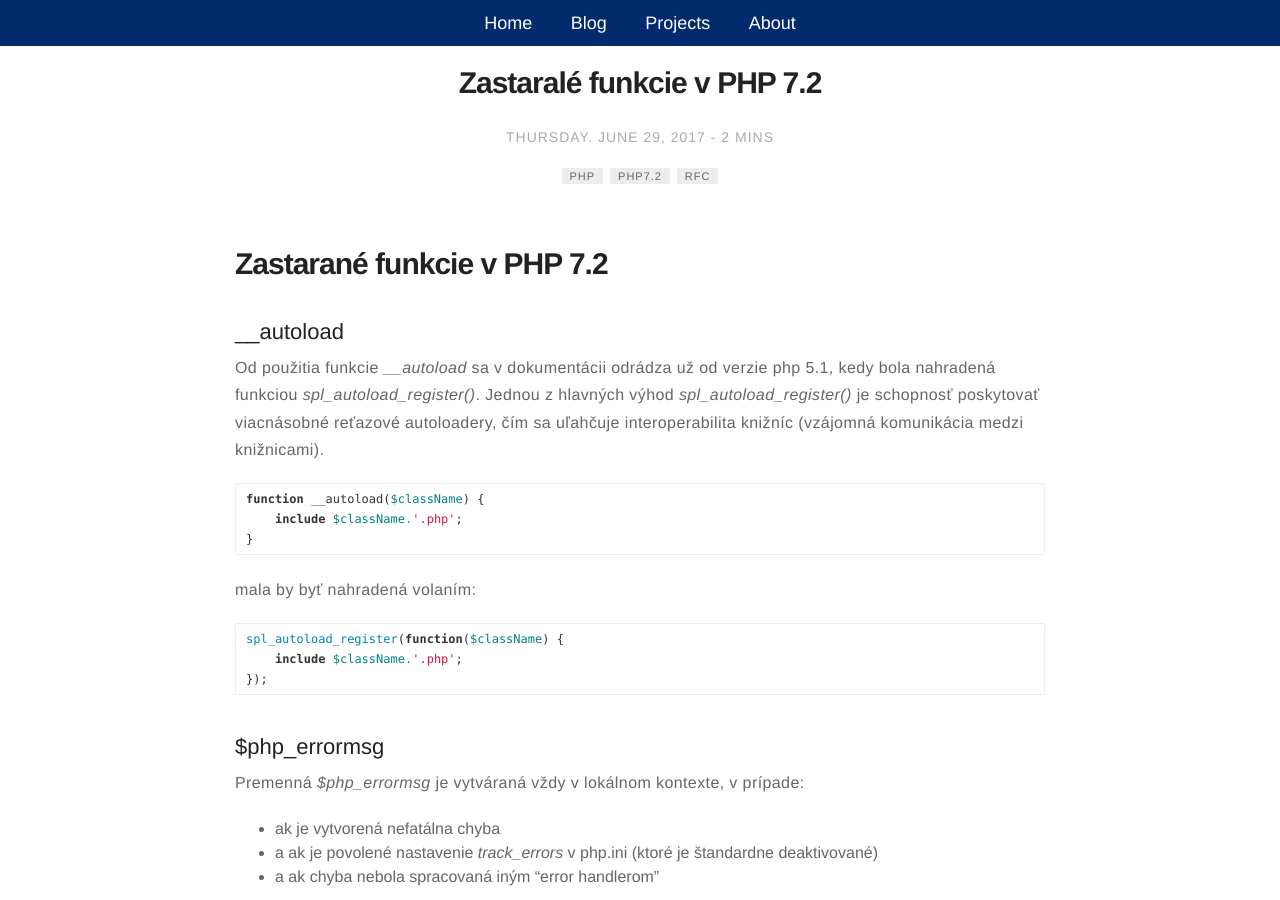
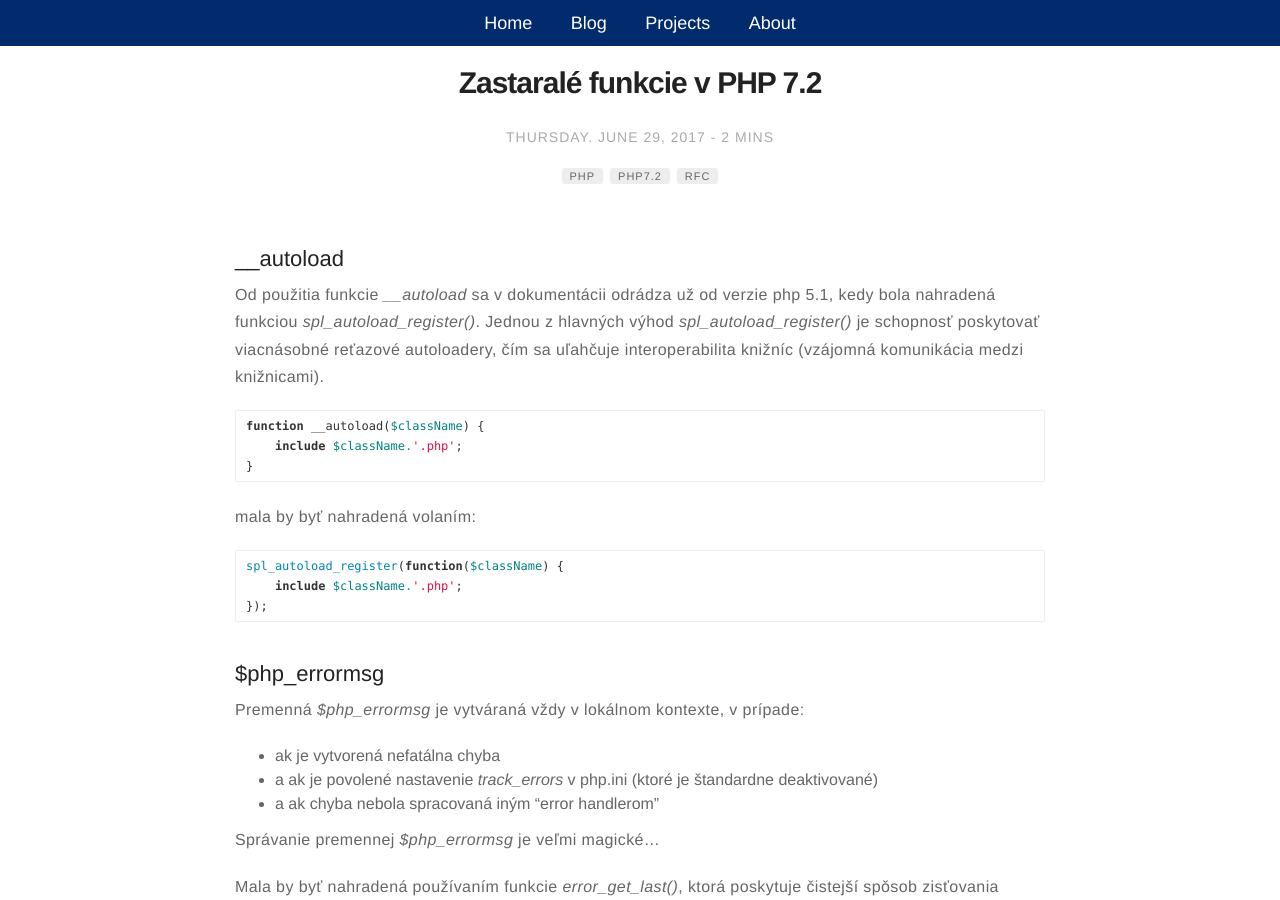
Before and after one commit to arzzen/lukasmestan.com, a Jekyll site: the page built from _posts/2017-06-29-deprecations-for-php-7-2.markdown, in a window 1280 px wide and 900 px high. Built offline with Jekyll 4.4.1, drawn with Linux system fonts in a browser that asks for light colours; nearby versions of some CDN libraries.

Commit message:
Update 2017-06-29-deprecations-for-php-7-2.markdown

```diff
--- a/_posts/2017-06-29-deprecations-for-php-7-2.markdown
+++ b/_posts/2017-06-29-deprecations-for-php-7-2.markdown
@@ -12,8 +12,6 @@
 author: arzzen
 externalLink: false
 ---
-
-# Zastarané funkcie v PHP 7.2
 
 ## __autoload
 
```
